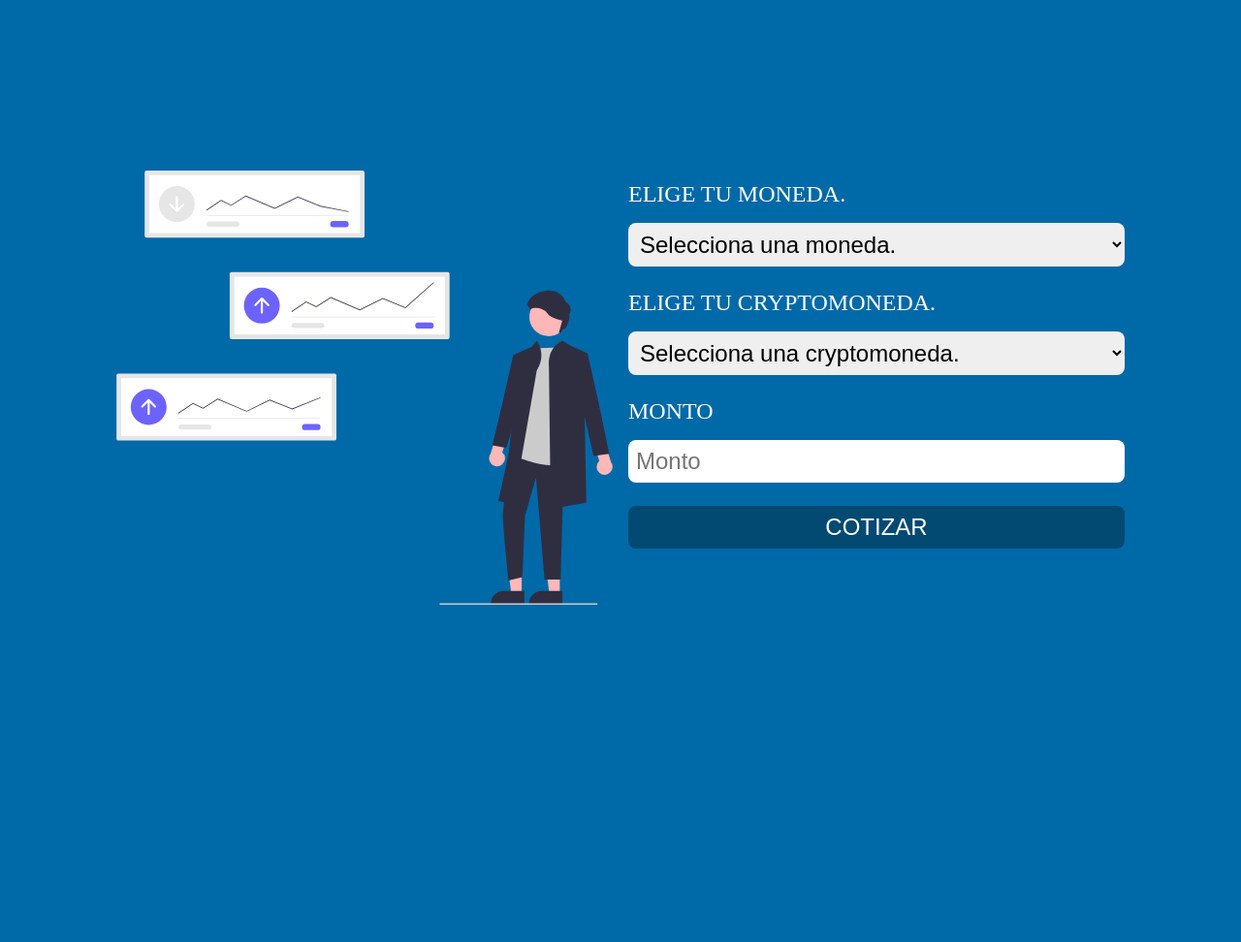
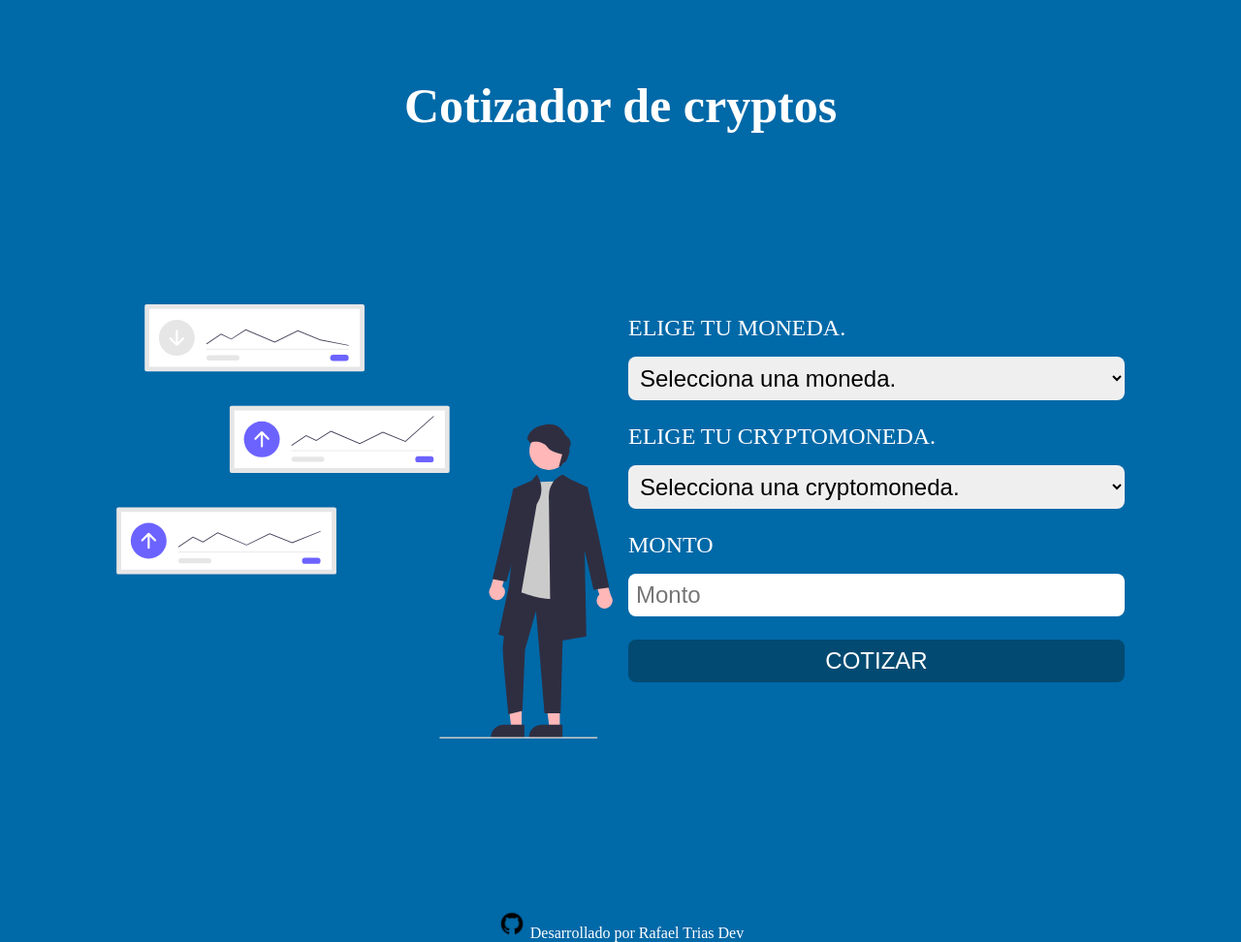
Before and after one commit to rafaeltriasdev/quoter, a plain HTML site: page index.html in a window 1280 px wide. Shown: the whole page at 97% size. Before the commit the page ends 800 px from the top, so only its background shows below. Drawn offline with Linux system fonts and the light colour scheme.

Commit message:
update css and index.html

```diff
--- a/css/style.css
+++ b/css/style.css
@@ -16,6 +16,13 @@ h1, h2, p {
 body {
     margin: 0;
     background-color: oklch(0.5 0.134 242.749);
+}
+
+.title {
+    font-size: 50px;
+    text-align: center;
+    margin-top: 5rem;
+    color: #fff;
 }
 
 img{
@@ -87,10 +94,10 @@ img{
 
 .loader {
     border: 16px solid #f3f3f3; /* Light grey */
-    border-top: 16px solid #3498db; /* Blue */
+    border-top: 16px solid oklch(0.293 0.066 243.157); /* Blue */
     border-radius: 50%;
-    width: 120px;
-    height: 120px;
+    width: 80px;
+    height: 80px;
     animation: spin 2s linear infinite;
   }
 
@@ -98,3 +105,31 @@ img{
     0% { transform: rotate(0deg); }
     100% { transform: rotate(360deg); }
   }
+
+  @media (min-width: 600px) {
+    #container {
+        width: 100%;
+
+    }
+  }
+
+  footer {
+    text-align: center;
+    color: #fff;
+  }
+
+
+  footer a {
+    transition: color 0.3s ease;
+    text-decoration: none;
+    color: white;
+  }
+
+  footer a:hover {
+    color: oklch(0.293 0.066 243.157);
+  }
+
+  .icono-footer {
+    width: 30px;
+    height: 30px;
+  }
--- a/index.html
+++ b/index.html
@@ -7,6 +7,7 @@
     <link rel="stylesheet" href="css/style.css">
 </head>
 <body>
+    <h1 class="title">Cotizador de cryptos</h1>
     <div id="container">
         <img src="img/stockprices.svg" alt="">
         <div id="coin-container">
@@ -47,5 +48,12 @@
         </div>
     </div>
     <script src="js/script.js"></script>
+    <footer class="contacto">
+        <div class="github">
+            <a href="https://github.com/rafaeltriasdev" target="_blank">
+              <img src="img/github.ico" alt="Descripción del icono" class="icono-footer"> Desarrollado por Rafael Trias Dev
+            </a>
+          </div>
+    </footer>
 </body>
 </html>
```
Also changed, not shown: img/github.ico (added).
